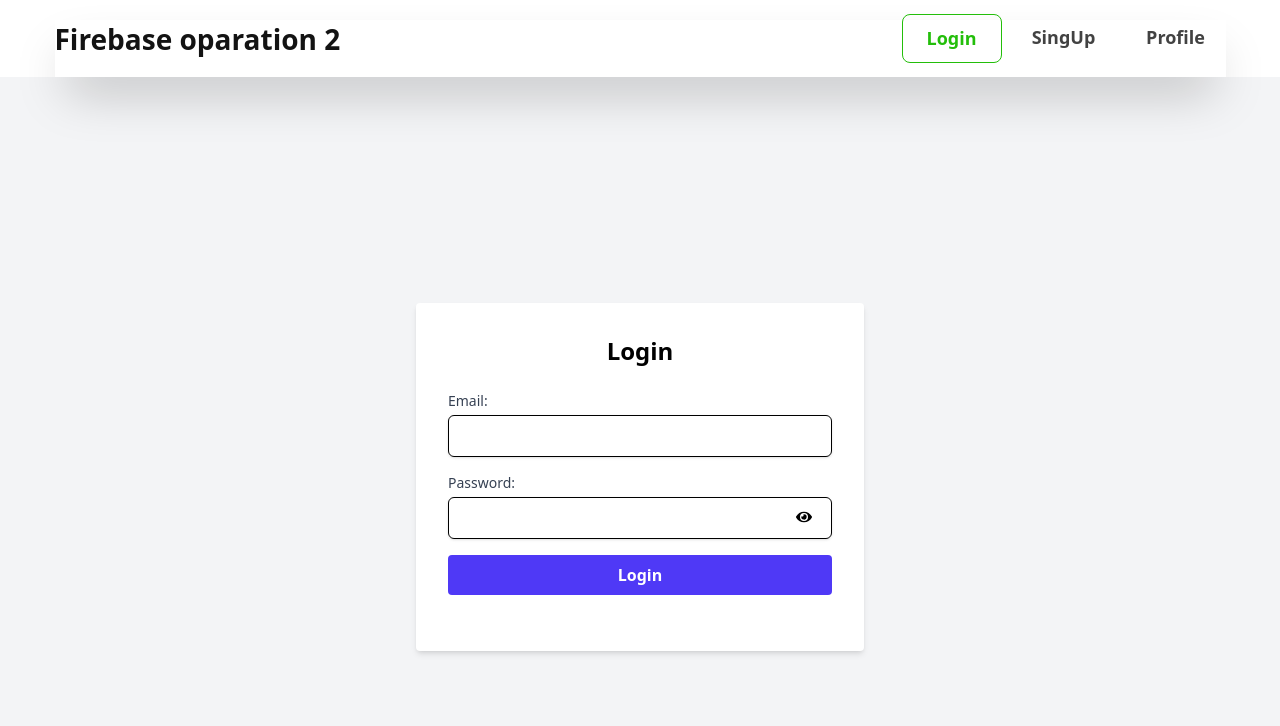
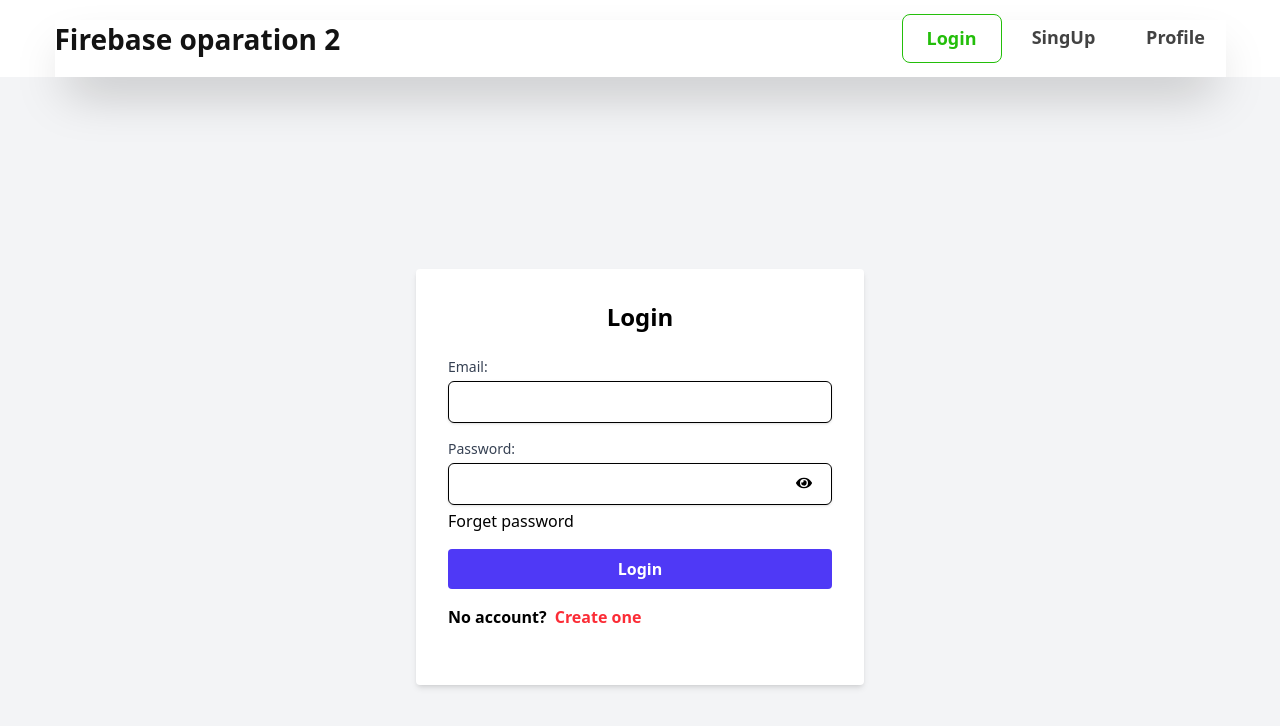
Before and after one commit to AtiqurRahmanLabib/Firebase-Operation-2, a React (Vite) app: page /login in a window 1280 px wide. Shown: the top 726 px of the page. Built offline with nearby package versions, Linux system fonts and the light colour scheme.

Commit message:
Forget or Reset Password, Toggle Registration and login

```diff
--- a/src/Components/Login/Login.jsx
+++ b/src/Components/Login/Login.jsx
@@ -1,12 +1,14 @@
-import React, { useState } from 'react';
+import React, { useRef, useState } from 'react';
 import { FaEye } from "react-icons/fa";
 import { FaEyeSlash } from "react-icons/fa";
 import auth from '../../Firebase/firebase.init';
-import { signInWithEmailAndPassword } from 'firebase/auth';
+import { sendPasswordResetEmail, signInWithEmailAndPassword } from 'firebase/auth';
+import { Link } from 'react-router-dom';
 
 
 const Login = () => {
     const [email, setEmail] = useState('');
+    const emailRef = useRef(null);
     const [success, setSuccess] = useState('');
     const [password, setPassword] = useState('');
     const [errorMessage, setErrorMessage] = useState('');
@@ -15,19 +17,41 @@ const Login = () => {
     const handleSubmit = (e) => {
         e.preventDefault();
         console.log("Email: ", email, "Password: ", password)
+        console.log(emailRef.current.value);
         setSuccess('');
         setErrorMessage('');
         signInWithEmailAndPassword(auth, email, password)
 
             .then(result => {
-                console.log(result.user);
                 setSuccess('Login successful');
             })
 
             .catch(error => {
                 const errorMessage = setErrorMessage(error.message);
-                console.log(errorMessage);
+                setErrorMessage(errorMessage);
             });
+    };
+
+    const handleForgetPassword = () => {
+       const email = emailRef.current.value;
+       if(!email){
+        setErrorMessage('Please enter your email');
+        return;
+       }
+       else if(!/^[^\s@]+@[^\s@]+\.[^\s@]+$/.test(email)){
+        setErrorMessage('Please enter a valid email');
+        alert('Please enter a valid email');
+        return;
+       }
+       sendPasswordResetEmail(auth, email)
+        .then(() => {
+            setSuccess('Password reset email sent');
+            alert('Password reset email sent');
+        })
+        .catch((error) => {
+            setErrorMessage(error.message);
+            alert(error.message);
+        });
     };
 
     return (
@@ -41,6 +65,7 @@ const Login = () => {
                             type="email"
                             id="email"
                             value={email}
+                            ref={emailRef}
                             onChange={(e) => setEmail(e.target.value)}
                             required
                             className="w-full px-3 py-2 mt-1 border rounded-md shadow-sm focus:outline-none focus:ring focus:ring-indigo-200"
@@ -59,10 +84,15 @@ const Login = () => {
                         <span onClick={() => setShowPassword(!showPassword)} className='absolute top-9 right-5 cursor-pointer'>
                             {showPassword ? <FaEyeSlash /> : <FaEye />}
                         </span>
+                        <button onClick={handleForgetPassword} className='mt-1 '>Forget password</button>
                     </div>
                     <button type="submit" className="w-full px-4 py-2 font-bold text-white bg-indigo-600 rounded hover:bg-indigo-700 focus:outline-none focus:ring focus:ring-indigo-200">
                         Login
                     </button>
+                    <div className='flex gap-2'>
+                        <p className='font-bold'>No account?</p>
+                        <Link className='text-red-500 font-bold' to="/SignUpPage">Create one</Link>
+                    </div>
                 </form>
                 <div className="text-red-500 text-center font-bold">{errorMessage}</div>
                 <div className="text-green-500 text-center font-bold">{success}</div>
--- a/src/Components/SignUp/SignUp.jsx
+++ b/src/Components/SignUp/SignUp.jsx
@@ -3,6 +3,7 @@ import React, { useState } from 'react';
 import auth from '../../Firebase/firebase.init';
 import { FaEye } from "react-icons/fa";
 import { FaEyeSlash } from "react-icons/fa";
+import { Link } from 'react-router-dom';
 
 
 const SignUp = () => {
@@ -80,12 +81,17 @@ const SignUp = () => {
                             <label className='ml-2' htmlFor="terms">Please accept our Terms and condition</label>
                         </div>
                     </div>
+
                     <button
                         type="submit"
                         className="w-full px-4 py-2 font-medium text-white bg-indigo-600 rounded-md hover:bg-indigo-700 focus:outline-none focus:ring-2 focus:ring-offset-2 focus:ring-indigo-500"
                     >
                         Sign Up
                     </button>
+                    <div className='flex gap-2'>
+                    <p className='font-bold'>Already have an account?</p>
+                    <Link className='text-green-500 text-center font-bold' to="/login">Login</Link>
+                    </div>
                 </form>
                 {resgistredError && <p className="text-red-500 text-center font-bold">{resgistredError}</p>}
                 {success && <p className="text-green-500 text-center font-bold">{success}</p>}
```
